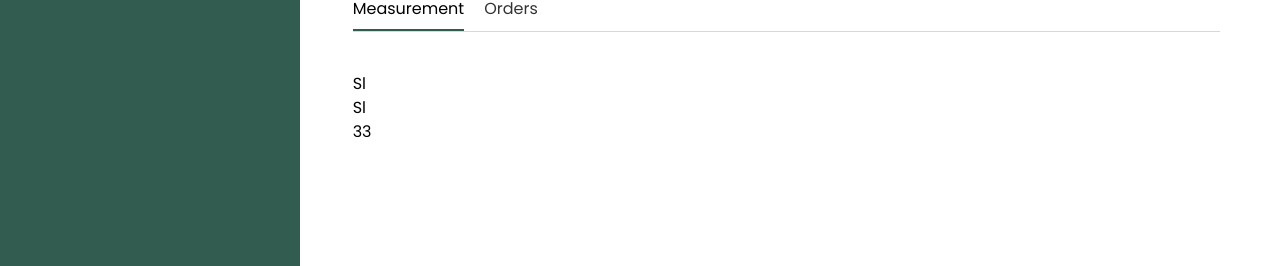
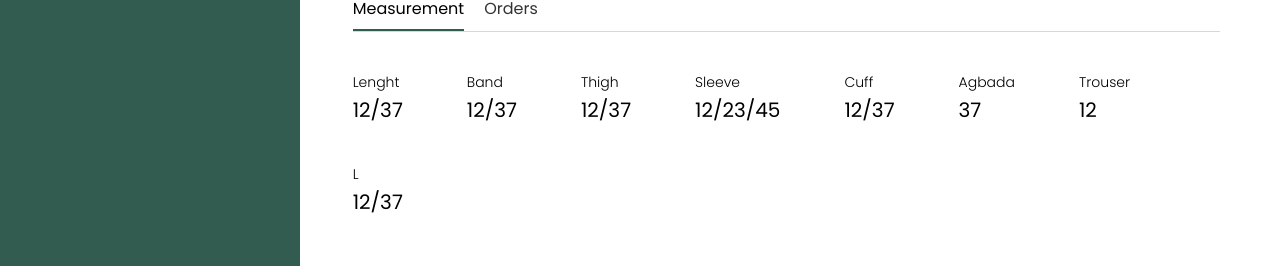
Before and after one commit to toriola998/Grandeur-Admin, a React (Vite) app: page /customer/1 in a window 1280 px wide. Shown: the part 484-750 px from the top of the page. Built offline with nearby package versions, Linux system fonts and the light colour scheme.

Commit message:
ADD: added measurement

```diff
--- a/src/components/Measurement.jsx
+++ b/src/components/Measurement.jsx
@@ -1,10 +1,38 @@
-export default function Measurement () {
-    return (<>
-        <p>
-            <span>Sl</span>
-        <span></span></p>
-
-        <p>Sl</p>
-        <p>33</p>
-    </>)
+export default function Measurement() {
+   return (
+      <div className="flex flex-wrap gap-y-10 gap-16 measurement-details">
+         <p>
+            <span>Lenght</span>
+            <span>12/37</span>
+         </p>
+         <p>
+            <span>Band</span>
+            <span>12/37</span>
+         </p>
+         <p>
+            <span>Thigh</span>
+            <span>12/37</span>
+         </p>
+         <p>
+            <span>Sleeve</span>
+            <span>12/23/45</span>
+         </p>
+         <p>
+            <span>Cuff</span>
+            <span>12/37</span>
+         </p>
+         <p>
+            <span>Agbada</span>
+            <span>37</span>
+         </p>
+         <p>
+            <span>Trouser</span>
+            <span>12</span>
+         </p>
+         <p>
+            <span>L</span>
+            <span>12/37</span>
+         </p>
+      </div>
+   );
 }
--- a/src/styles/index.css
+++ b/src/styles/index.css
@@ -1,4 +1,4 @@
-@import url('https://fonts.googleapis.com/css2?family=Poppins:wght@300;400;500;600;700&display=swap');
+@import url('https://fonts.googleapis.com/css2?family=Poppins:wght@200;300;400;500;600;700&display=swap');
 @import './button.scss';
 @import './input.scss';
 @import './table.scss';
@@ -50,3 +50,13 @@ text-green font-medium text-lg flex items-center justify-center mr-3
     border-bottom: 2px solid var(--green);
     opacity: initial;
 }
+
+.measurement-details {
+    span:nth-child(1) {
+        @apply text-sm mb-1 flex font-light;
+    }
+
+    span:nth-child(2) {
+        @apply text-xl
+    }
+}
```
